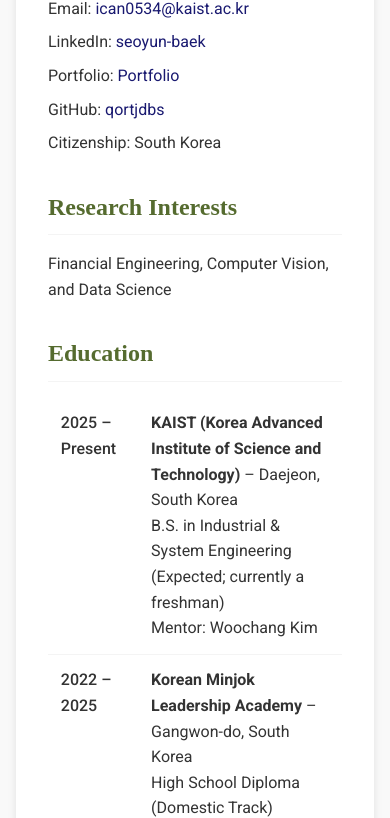
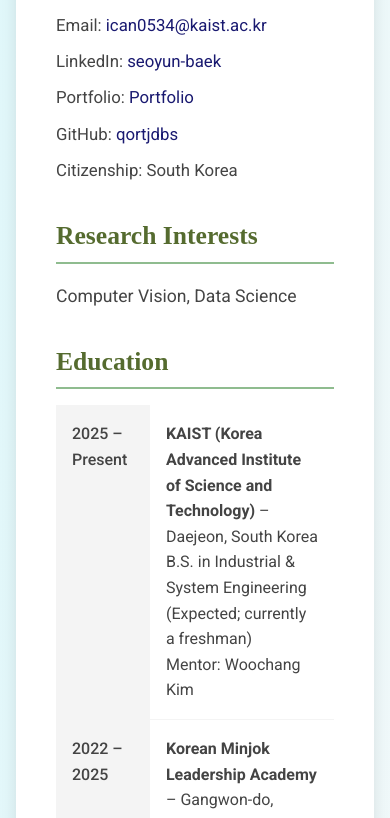
Before and after one commit to qortjdbs/qortjdbs.github.io, a plain HTML site: page index.html in a window 390 px wide. Shown: the part 138-956 px from the top of the page. Drawn offline with Linux system fonts and the light colour scheme; a web font is replaced by a local one.

Commit message:
Update index.html

```diff
--- a/index.html
+++ b/index.html
@@ -12,25 +12,34 @@
     :root {
       --primary-color: #556B2F; /* OliveGreen */
       --secondary-color: #191970; /* MidnightBlue */
+      --accent-color: #8FBC8F; /* DarkSeaGreen Accent */
       --light-gray: #f4f4f4;
+      --dark-gray: #444;
       --background-color: #f9f9f9;
+      --container-bg: #ffffff;
     }
 
     body {
       font-family: 'Roboto', sans-serif;
-      background-color: var(--background-color);
+      background: linear-gradient(to bottom right, #e0f7fa, #f9f9f9);
       margin: 2rem;
-      color: #333;
+      color: var(--dark-gray);
       line-height: 1.6;
     }
 
     .container {
       max-width: 900px;
       margin: auto;
-      background-color: #fff;
-      padding: 2rem;
-      box-shadow: 0 2px 8px rgba(0, 0, 0, 0.1);
-      border-radius: 8px;
+      background-color: var(--container-bg);
+      padding: 2rem 2.5rem;
+      box-shadow: 0 4px 16px rgba(0, 0, 0, 0.1);
+      border-radius: 10px;
+      transition: transform 0.2s ease, box-shadow 0.2s ease;
+    }
+
+    .container:hover {
+      transform: translateY(-3px);
+      box-shadow: 0 8px 24px rgba(0, 0, 0, 0.15);
     }
 
     h1, h2, h3 {
@@ -40,24 +49,33 @@
     }
 
     h1 {
-      font-size: 2.5rem;
+      font-size: 2.8rem;
+      text-align: center;
+      margin-bottom: 1rem;
     }
 
     h2 {
       font-size: 1.8rem;
+      margin-top: 2rem;
       margin-bottom: 1rem;
-      border-bottom: 1px solid var(--light-gray);
-      padding-bottom: 0.5rem;
+      border-bottom: 2px solid var(--accent-color);
+      padding-bottom: 0.3rem;
+    }
+
+    p {
+      font-size: 1.1rem;
     }
 
     a {
       color: var(--secondary-color);
       text-decoration: none;
-      transition: color 0.3s ease;
+      transition: color 0.3s ease, border-bottom 0.3s ease;
+      border-bottom: 1px solid transparent;
     }
 
     a:hover {
       color: var(--primary-color);
+      border-bottom: 1px solid var(--primary-color);
     }
 
     table {
@@ -67,15 +85,20 @@
     }
 
     th, td {
-      padding: 0.8rem;
+      padding: 1rem;
       text-align: left;
       vertical-align: top;
       border-bottom: 1px solid var(--light-gray);
     }
 
     th {
-      width: 2.5in;
+      background-color: var(--light-gray);
+      width: 150px;
       font-weight: 500;
+    }
+
+    tr:hover {
+      background-color: #f1f1f1;
     }
 
     .award-description {
@@ -97,31 +120,24 @@
     }
 
     .skills-list li, .social-links li {
-      margin-bottom: 0.5rem;
-    }
-
-    .contact-info {
-      margin-bottom: 2rem;
+      margin-bottom: 0.6rem;
+      font-size: 1.05rem;
     }
 
     @media (max-width: 768px) {
       body {
         margin: 1rem;
       }
-
       h1 {
-        font-size: 2rem;
+        font-size: 2.2rem;
       }
-
       h2 {
-        font-size: 1.5rem;
+        font-size: 1.6rem;
       }
-
       table {
         display: block;
         overflow-x: auto;
       }
-
       th {
         width: auto;
       }
@@ -143,7 +159,7 @@
 
     <section class="section">
       <h2>Research Interests</h2>
-      <p>Financial Engineering, Computer Vision, and Data Science</p>
+      <p>Computer Vision, Data Science</p>
     </section>
 
     <section class="section">
@@ -153,7 +169,7 @@
           <th>2025 – Present</th>
           <td>
             <strong>KAIST (Korea Advanced Institute of Science and Technology)</strong> – Daejeon, South Korea<br>
-            B.S. in Industrial & System Engineering (Expected; currently a freshman)<br>
+            B.S. in Industrial &amp; System Engineering (Expected; currently a freshman)<br>
             Mentor: Woochang Kim
           </td>
         </tr>
@@ -203,15 +219,8 @@
         <tr>
           <th>2023</th>
           <td>
-            7th Supercomputing Youth Camp Grand Award (KISTI & UNIST)
+            7th Supercomputing Youth Camp Grand Award (KISTI &amp; UNIST)
             <span class="award-description">Secured 1st place among over 300 participants nationwide.</span>
-          </td>
-        </tr>
-        <tr>
-          <th>2023</th>
-          <td>
-            National Student Global Economics Debate Competition 2nd Award (Kyeonggi Ilbo)
-            <span class="award-description">Excelled in a parliamentary debate competition focused on South Korea's economic issues.</span>
           </td>
         </tr>
       </table>
@@ -243,19 +252,10 @@
       <h2>Research Experience</h2>
       <table>
         <tr>
-          <th>2024.06 – 2024.10</th>
-          <td>
-            <strong>KAIST Neuro Machine Augmented Intelligence Lab</strong><br>
-            Mentored by Professor Sungho Jo (KAIST).<br>
-            Developed a hybrid reinforcement learning-based autonomous driving system by integrating Proximal Policy Optimization for dynamic decision-making and real-time adaptation in complex environments.
-          </td>
-        </tr>
-        <tr>
           <th>2025.03 – Present</th>
           <td>
-            <strong>PeoplesLeague R&D Center</strong><br>
-            Research Intern<br>
-            Working on developing a computer vision model with a focus on image segmentation for an automatic cooking robot.
+            <strong>PeoplesLeague R&amp;D Center - Research Intern in Software Department</strong><br>
+            Working on developing a deep learning model with a focus on image segmentation for an automatic cooking robot.
           </td>
         </tr>
       </table>
```
